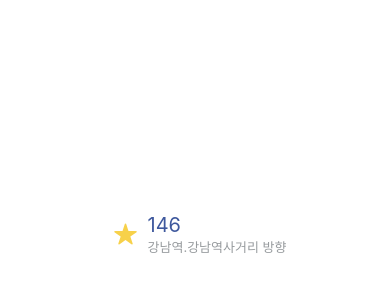
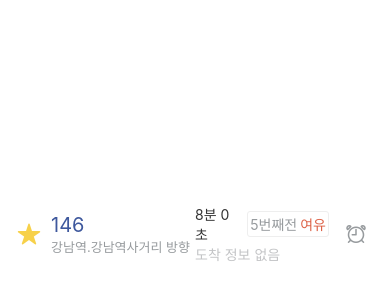
Before and after one commit to ohwonsuk/rn-kakaobus, a React Native app: screen / in a window 390 px wide. Shown: the part 188-488 px from the top of the page. Built offline with nearby package versions, Linux system fonts and the light colour scheme.

Commit message:
renderItem 해당하는 BusInfo 구성완료

```diff
--- /dev/null
+++ b/src/AlarmButton.js
@@ -0,0 +1,12 @@
+import { TouchableOpacity } from 'react-native';
+import Ionicons from '@expo/vector-icons/Ionicons';
+
+import { COLOR } from './color';
+
+export default ({onPress, style}) => {
+  return (
+    <TouchableOpacity style={style} onPress={onPress}>
+      <Ionicons name="alarm-outline" size={24} color={COLOR.GRAY_3} />
+    </TouchableOpacity>
+  )
+};
--- a/src/BusInfo.js
+++ b/src/BusInfo.js
@@ -1,6 +1,9 @@
 import { View, Text } from 'react-native';
 import BookmarkButton from './BookmarkButton';
+
 import { COLOR } from './color';
+import AlarmButton from './AlarmButton';
+import NextBusInfo from './NextBusInfo';
 
 export default ({
   isBookmarked,
@@ -19,13 +22,19 @@
         style={{paddingHorizontal: 10}}
         />
         {/* 버스번호, 방향 */}
-        <View>
+        <View style={{flex: 1}}>
           <Text style={{color: numColor, fontSize: 20}}>{num}</Text>
           <Text style={{fontSize: 13, color:COLOR.GRAY_3}}>{directionDescription} 방향</Text>
         </View>
       </View>
-      <View style={{flex:1}}>
-
+      <View style={{flex:1, flexDirection: 'row', alignItems: 'center'}}>
+        {/* M분 S초 / N번째 전 / 여유 */}
+        <View style={{flex:1}}>
+          <NextBusInfo busInfo={true} remainedTimeText={"8분 0초"} numOfRemainedStops={5} seatStatusText={"여유"}/>
+          <NextBusInfo busInfo={false} remainedTimeText={"도착 정보 없음"} />
+        </View>
+        {/* 알람아이콘 */}
+        <AlarmButton onPress={() => {}} style={{paddingHorizontal:15}} />
       </View>
     </View>
   )
--- /dev/null
+++ b/src/NextBusInfo.js
@@ -0,0 +1,21 @@
+import { View, Text } from 'react-native';
+
+import { COLOR } from './color';
+
+export default ({
+  busInfo,  //  remainedTimeText = "도착정보없음" -> 일 때 true
+  remainedTimeText,   // 8분 0초, 곧 도착, 도착 정보 없음
+  numOfRemainedStops,  // 1, 2, 3, 15 등
+  seatStatusText       // 1석, 여유, 보통
+}) => {
+  if (!busInfo) return <Text style={{color: COLOR.GRAY_2}}>도착 정보 없음</Text>;
+  return (
+    <View style={{flexDirection: "row", alignItems:"center"}}>
+      <Text style={{color: COLOR.BLACK, marginRight: 10}}>{remainedTimeText}</Text>
+      <View style={{flexDirection: 'row' ,alignItems: 'center',borderWidth: 0.5, borderColor:COLOR.GRAY_1, borderRadius: 3, padding: 2}}>
+        <Text style={{color: COLOR.GRAY_3, marginRight: 3}}>{numOfRemainedStops}번째전</Text>
+        <Text style={{color: COLOR.CORAL}}>{seatStatusText}</Text>
+      </View>
+    </View>
+  )
+};
```
